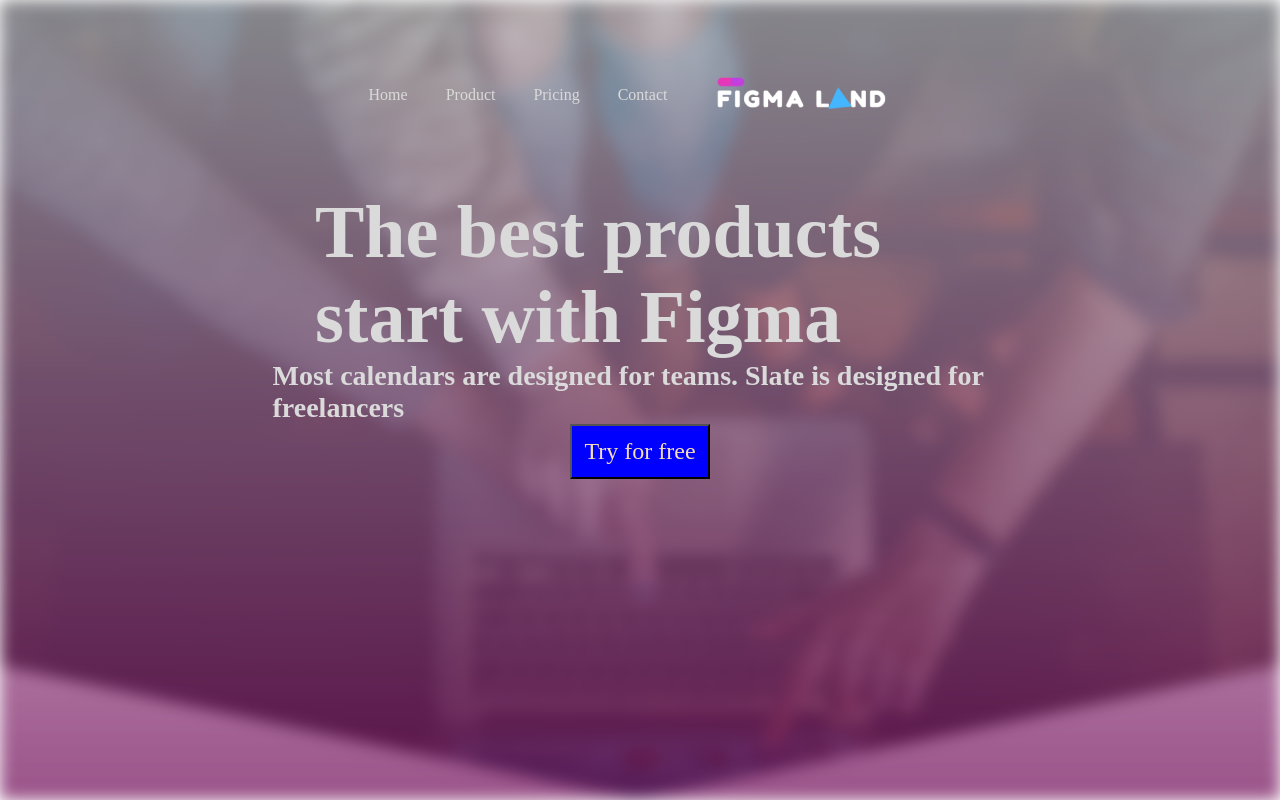
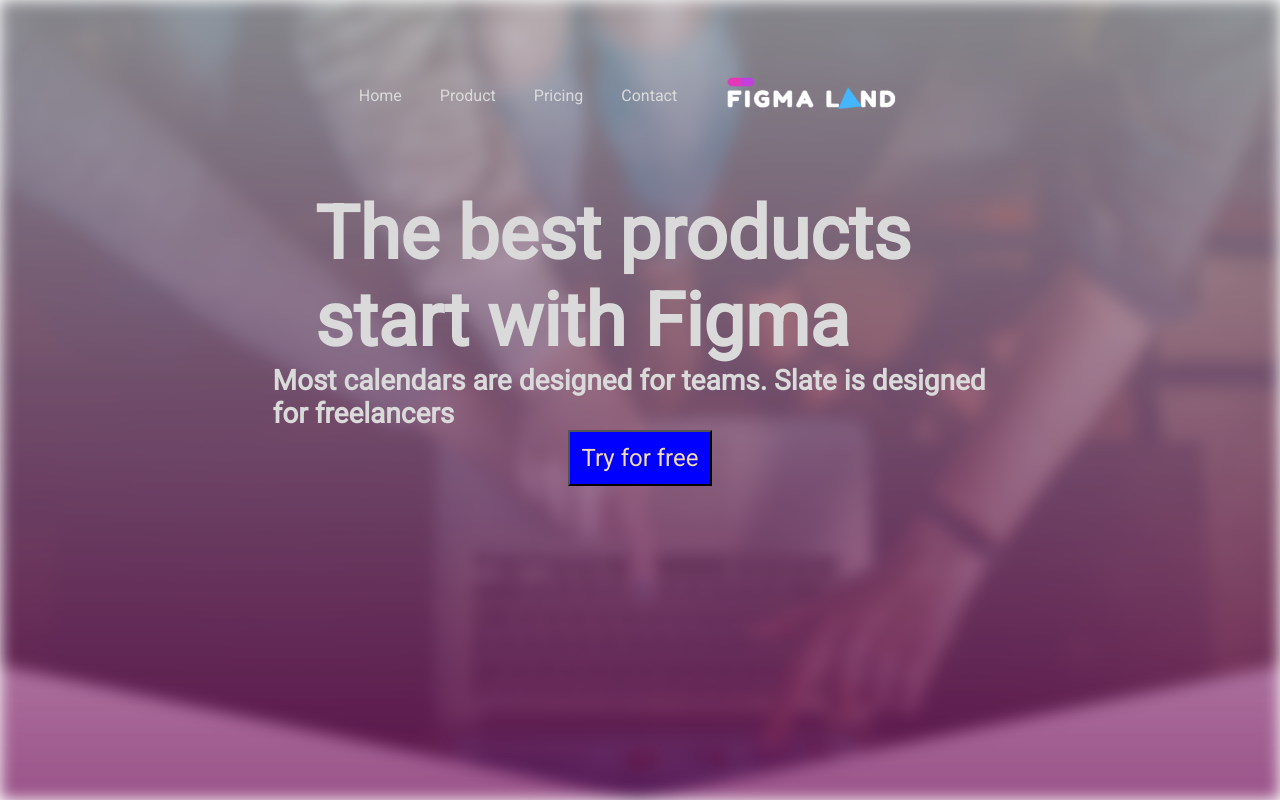
Before and after one commit to ppessanhadev/breaking-the-code, a React (Create React App) app: page / in a window 1280 px wide. Built offline with nearby package versions, Linux system fonts and the light colour scheme.

Commit message:
refactor:modifies font

```diff
--- a/public/index.html
+++ b/public/index.html
@@ -1,6 +1,8 @@
 <!DOCTYPE html>
 <html lang="en">
   <head>
+    <link rel="preconnect" href="https://fonts.gstatic.com" crossorigin>
+    <link href="https://fonts.googleapis.com/css2?family=Roboto:ital,wght@0,400;1,300;1,500&display=swap" rel="stylesheet">
     <meta charset="utf-8" />
     <meta name="viewport" content="width=device-width, initial-scale=1" />
     <meta name="theme-color" content="#000000" />
--- a/src/components/HeroSection/styles.module.scss
+++ b/src/components/HeroSection/styles.module.scss
@@ -1,7 +1,8 @@
 @import '../../styles/Variables.scss';
 
 .hero {
-  h1, h2 {
+  h1,
+  h2 {
     color: $white-100;
     max-width: 650px;
     font-size: 74px;
@@ -25,17 +26,18 @@
 
 .heroHeader {
   padding: 54px;
-
   ul {
     display: flex;
     justify-content: center;
     align-items: center;
+    font-family: 'Roboto', sans-serif;
 
     li {
       list-style: none;
       color: $white-100;
       font-size: 16px;
       cursor: pointer;
+
       + li {
         margin-left: 38px;
       }
@@ -44,12 +46,12 @@
       }
     }
   }
-
 }
 
 .backgroundImage {
   position: fixed;
-  background-image: linear-gradient(to bottom, rgba(245, 246, 252, 0.52), rgba(117, 19, 93, 0.73)), url('../../assets/hero-bg.png');
+  background-image: linear-gradient(to bottom, rgba(245, 246, 252, 0.52), rgba(117, 19, 93, 0.73)),
+    url('../../assets/hero-bg.png');
   background-repeat: no-repeat;
   background-size: 100vw 99vh;
   width: 100vw;
@@ -60,7 +62,6 @@
   filter: blur(8px);
   -webkit-filter: blur(8px);
 
-
   /* Center and scale the image nicely */
   background-position: center;
   background-repeat: no-repeat;
--- a/src/styles/GlobalStyles.scss
+++ b/src/styles/GlobalStyles.scss
@@ -1,10 +1,12 @@
 @import './Variables.scss';
+@import url('https://fonts.googleapis.com/css2?family=Roboto&display=swap');
 
 * {
   margin: 0;
   padding: 0;
   box-sizing: border-box;
   outline: none;
+
 }
 
 h1,
@@ -16,5 +18,5 @@ h6,
 textarea,
 input,
 button {
-  font-family: $defaultFont;
+  font-family: $roboto
 }
--- a/src/styles/Variables.scss
+++ b/src/styles/Variables.scss
@@ -1,3 +1,2 @@
-$defaultFont: sans-sefif;
-
+$roboto:'Roboto', sans-serif;
 $white-100: #dadada;
```
